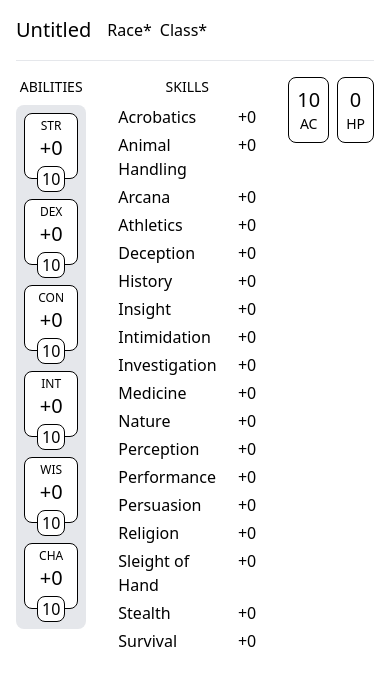
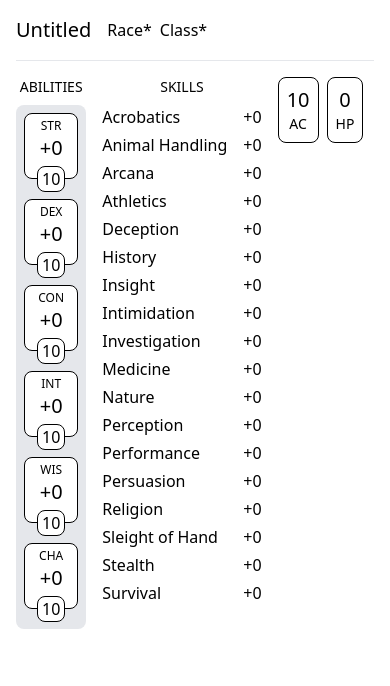
Before and after one commit to andrewdurnford/dungeonist, a React (Vite) app: page / in a window 390 px wide. Shown: the top 686 px of the page. Built offline with nearby package versions, Linux system fonts and the light colour scheme.

Commit message:
fix: Reduce flex-gap on mobile

```diff
--- a/src/components/CharacterDetails.tsx
+++ b/src/components/CharacterDetails.tsx
@@ -6,7 +6,7 @@
 
   return (
     <div>
-      <div className="flex gap-8">
+      <div className="flex gap-4 sm:gap-8">
         <section>
           <h2 className="mb-2 text-center text-sm font-medium uppercase">
             Abilities
```
